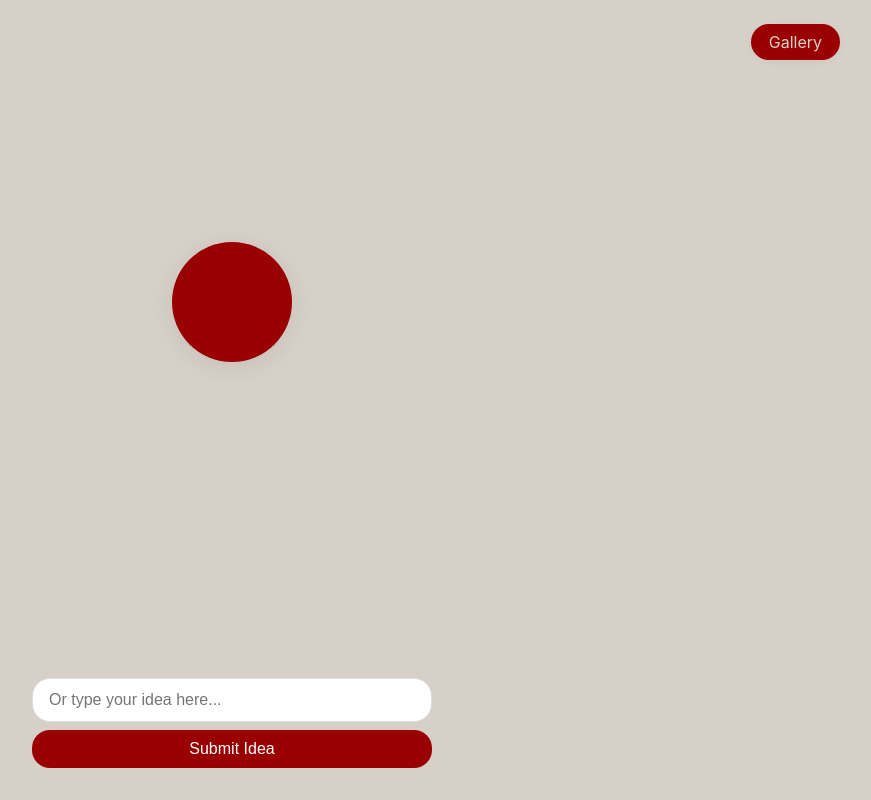
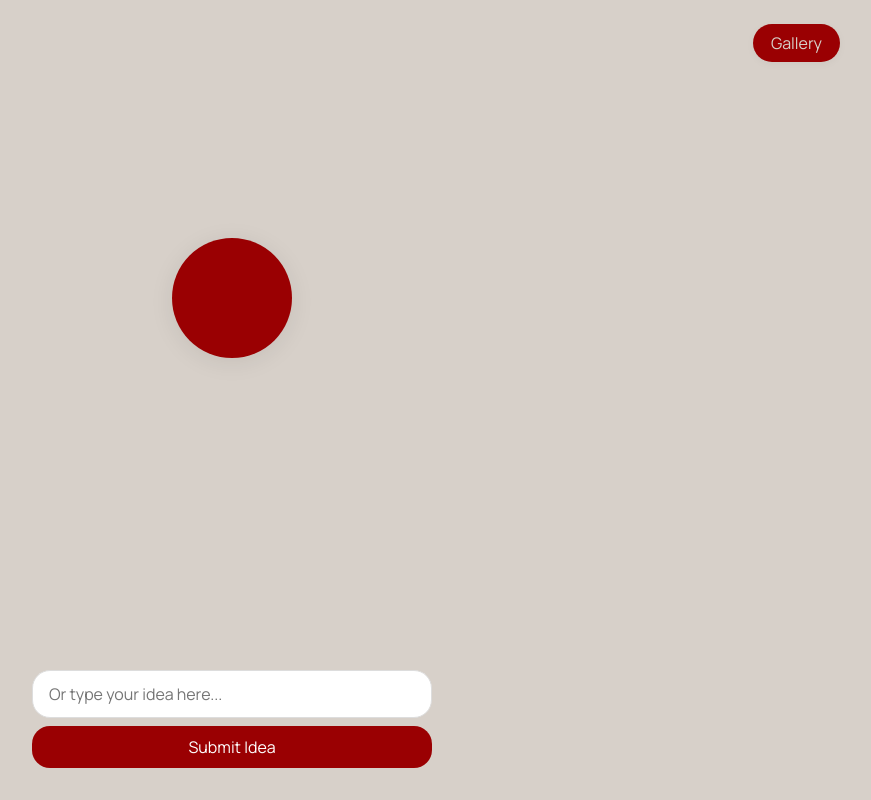
Before and after one commit to A-Nama/HMO, a plain HTML site: page index.html in a window 1280 px wide. Shown: the whole page, without its empty margins (408-1279 px from the left). Drawn offline with Linux system fonts and the light colour scheme.

```diff
--- a/index.html
+++ b/index.html
@@ -4,10 +4,12 @@
   <meta charset="UTF-8">
   <title>HMO - Hear Me Out</title>
   <meta name="viewport" content="width=device-width, initial-scale=1.0">
+  <!-- Google Fonts: Manrope -->
+  <link href="https://fonts.googleapis.com/css2?family=Manrope:wght@400;700&display=swap" rel="stylesheet">
   <style>
     body {
       background: #d7d0c9;
-      font-family: 'Inter', Arial, sans-serif;
+      font-family: 'Manrope', sans-serif;
       margin: 0;
       min-height: 100vh;
       display: flex;
@@ -24,6 +26,7 @@
       text-decoration: none;
       background: #9a0002;
       padding: 8px 18px;
+      font-family: 'Manrope', sans-serif;
       border-radius: 20px;
       box-shadow: 0 2px 8px rgba(0,0,0,0.04);
       transition: background 0.2s;
@@ -38,6 +41,7 @@
       justify-content: center;
       align-items: center;
       width: 100%;
+      font-family: 'Manrope', sans-serif;
     }
     .record-btn {
       width: 120px;
@@ -47,6 +51,7 @@
       color: #fff;
       border: none;
       font-size: 2rem;
+      font-family: 'Manrope', sans-serif;
       box-shadow: 0 4px 24px rgba(0,0,0,0.08);
       cursor: pointer;
       margin-bottom: 32px;
@@ -69,6 +74,7 @@
       width: 100%;
       max-width: 400px;
       margin-bottom: 32px;
+      font-family: 'Manrope', sans-serif;
     }
     .idea-input {
       width: 100%;
@@ -76,6 +82,7 @@
       border: 1px solid #ddd;
       border-radius: 18px;
       font-size: 1rem;
+      font-family: 'Manrope', sans-serif;
       outline: none;
       background: #fff;
       box-sizing: border-box;
@@ -89,6 +96,7 @@
       background: #9a0002;
       color: #fff;
       font-size: 1rem;
+      font-family: 'Manrope', sans-serif;
       cursor: pointer;
       transition: background 0.2s;
     }
@@ -101,6 +109,7 @@
       font-size: 0.98rem;
       min-height: 24px;
       text-align: center;
+      font-family: 'Manrope', sans-serif;
     }
   </style>
 </head>
```
